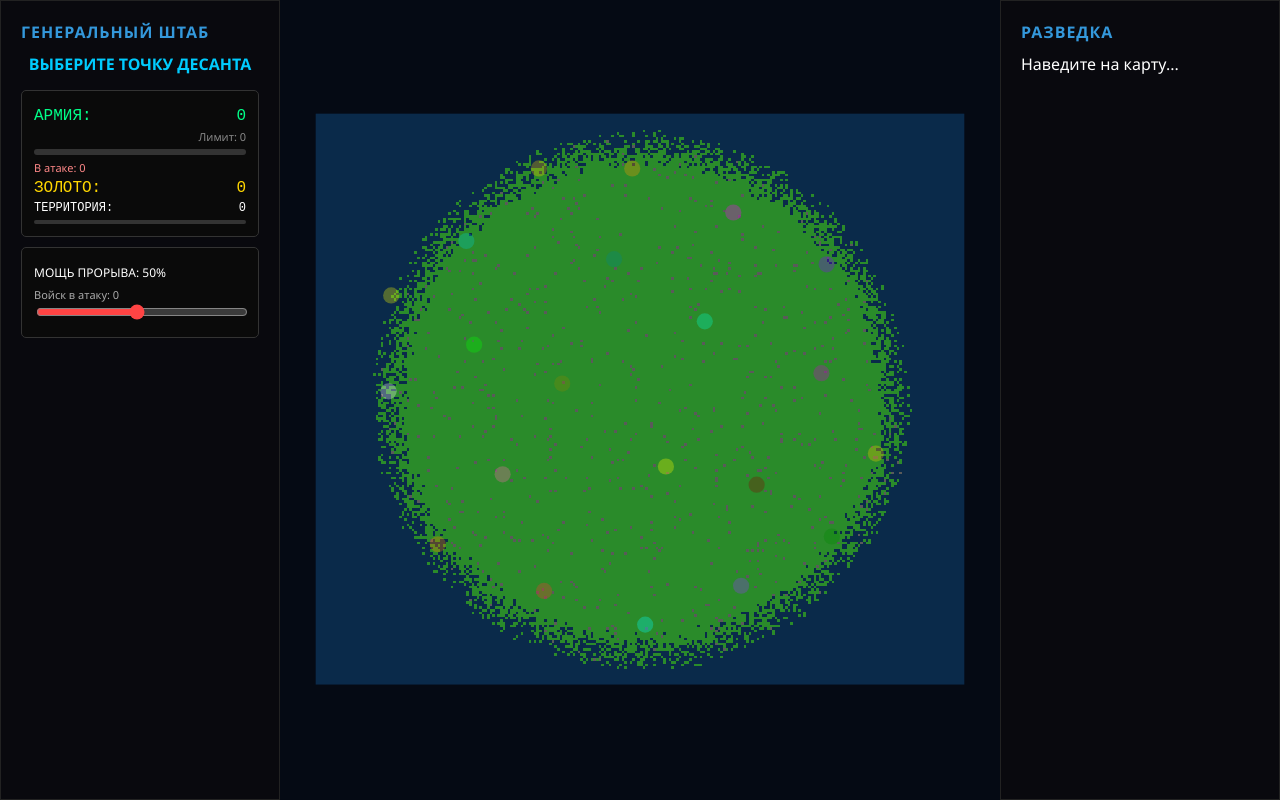
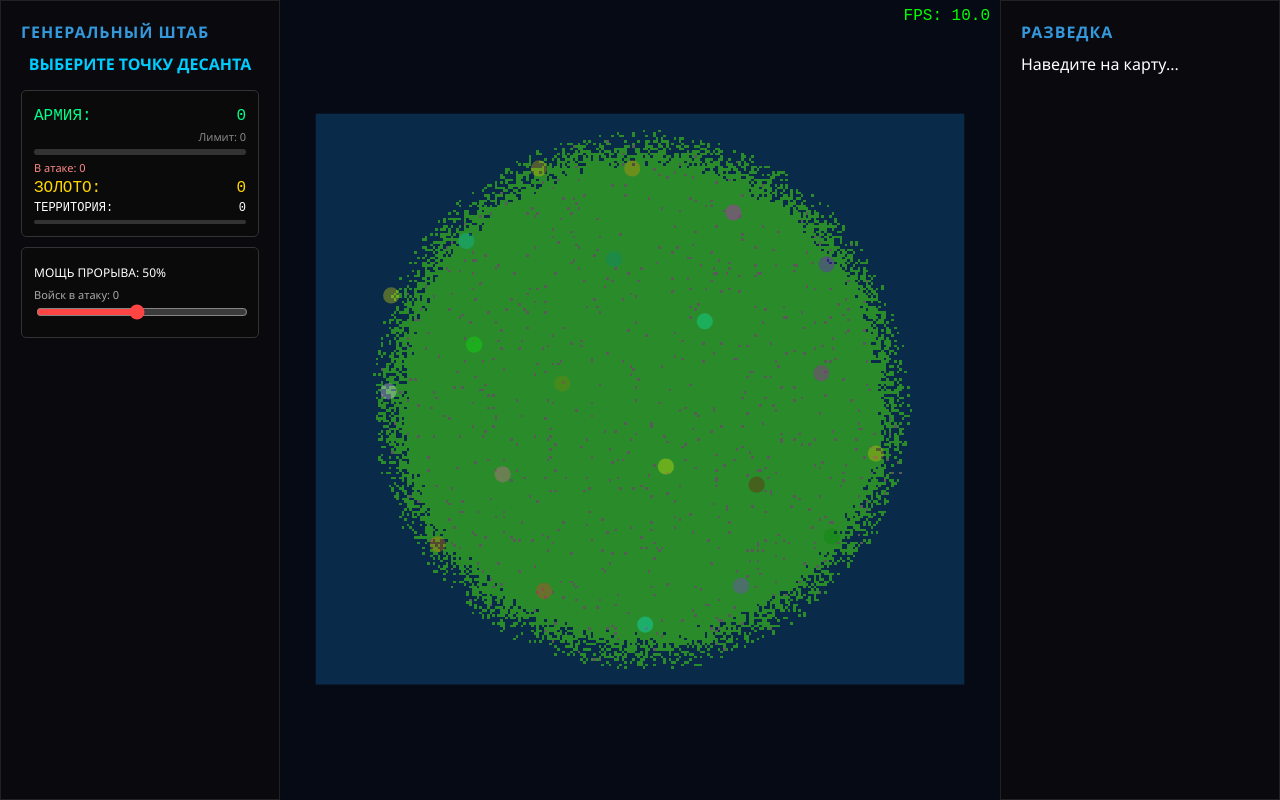
Before and after one commit to Dorney0/Country-war-game, a plain HTML site: page index.html in a window 1280 px wide. Drawn offline with Linux system fonts and the light colour scheme; animation ran at ten frames a second.

Commit message:
add FPS, v0.0.4

```diff
--- a/index.html
+++ b/index.html
@@ -75,6 +75,9 @@
 <script>
 const canvas = document.getElementById('gameCanvas');
 const ctx = canvas.getContext('2d');
+let lastFrameTime = performance.now();
+let fps = 0;
+let lastFpsUpdate = 0;
 
 const troopEl = document.getElementById('troop-count');
 const limitEl = document.getElementById('troop-limit');
@@ -1082,6 +1085,23 @@ function update() {
 
     draw();
     requestAnimationFrame(update);
+
+			// --- FPS ---
+	const now = performance.now();
+	const delta = now - lastFrameTime;
+	lastFrameTime = now;
+	// обновляем FPS только раз в 500 мс
+	if (now - lastFpsUpdate > 250) {
+		fps = 1000 / delta;
+		lastFpsUpdate = now;
+	}
+
+	ctx.save();
+	ctx.fillStyle = 'lime';
+	ctx.font = '16px monospace';
+	ctx.textAlign = 'right';
+	ctx.fillText('FPS: ' + fps.toFixed(1), canvas.width - 10, 20);
+	ctx.restore();
 }
 
 function draw() {
```
